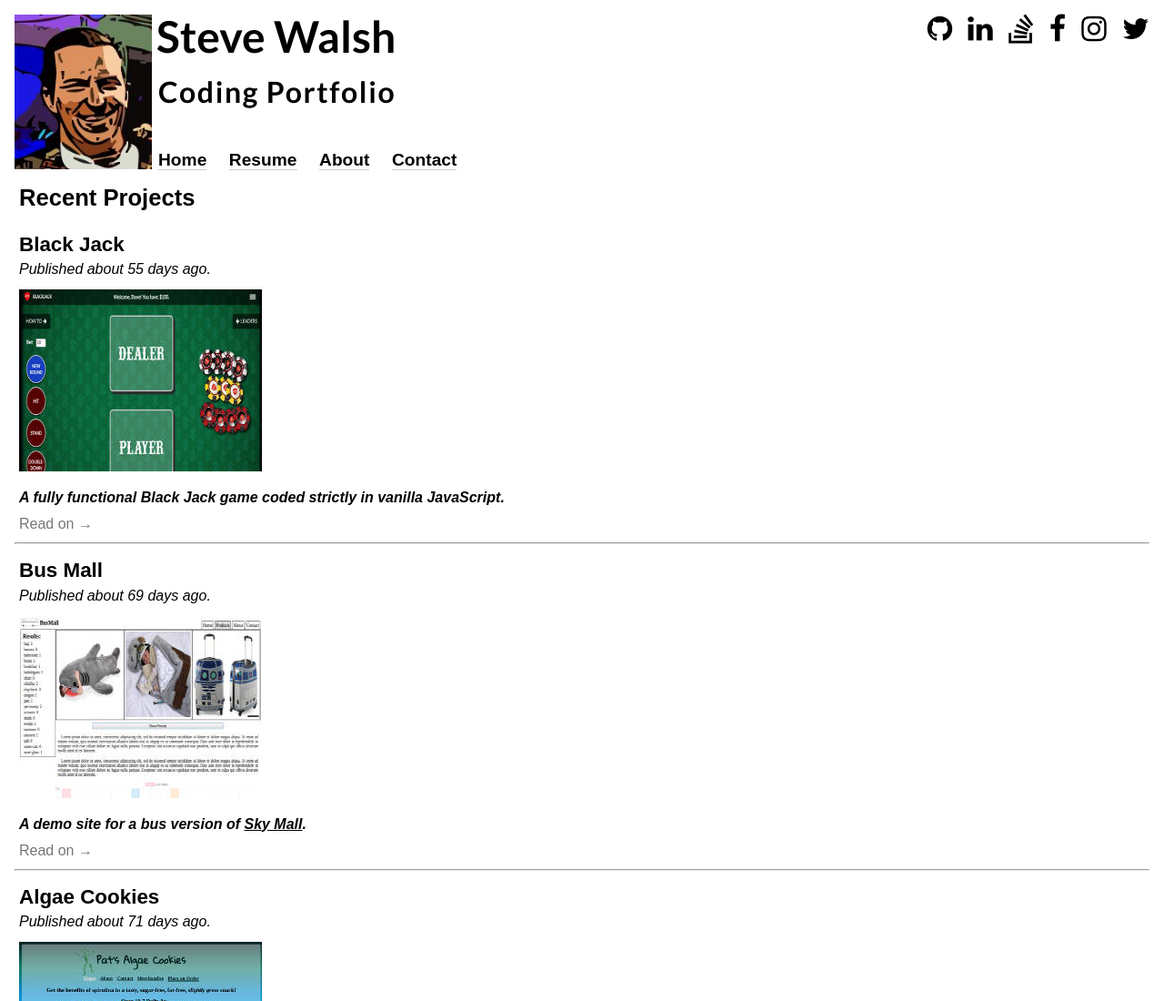
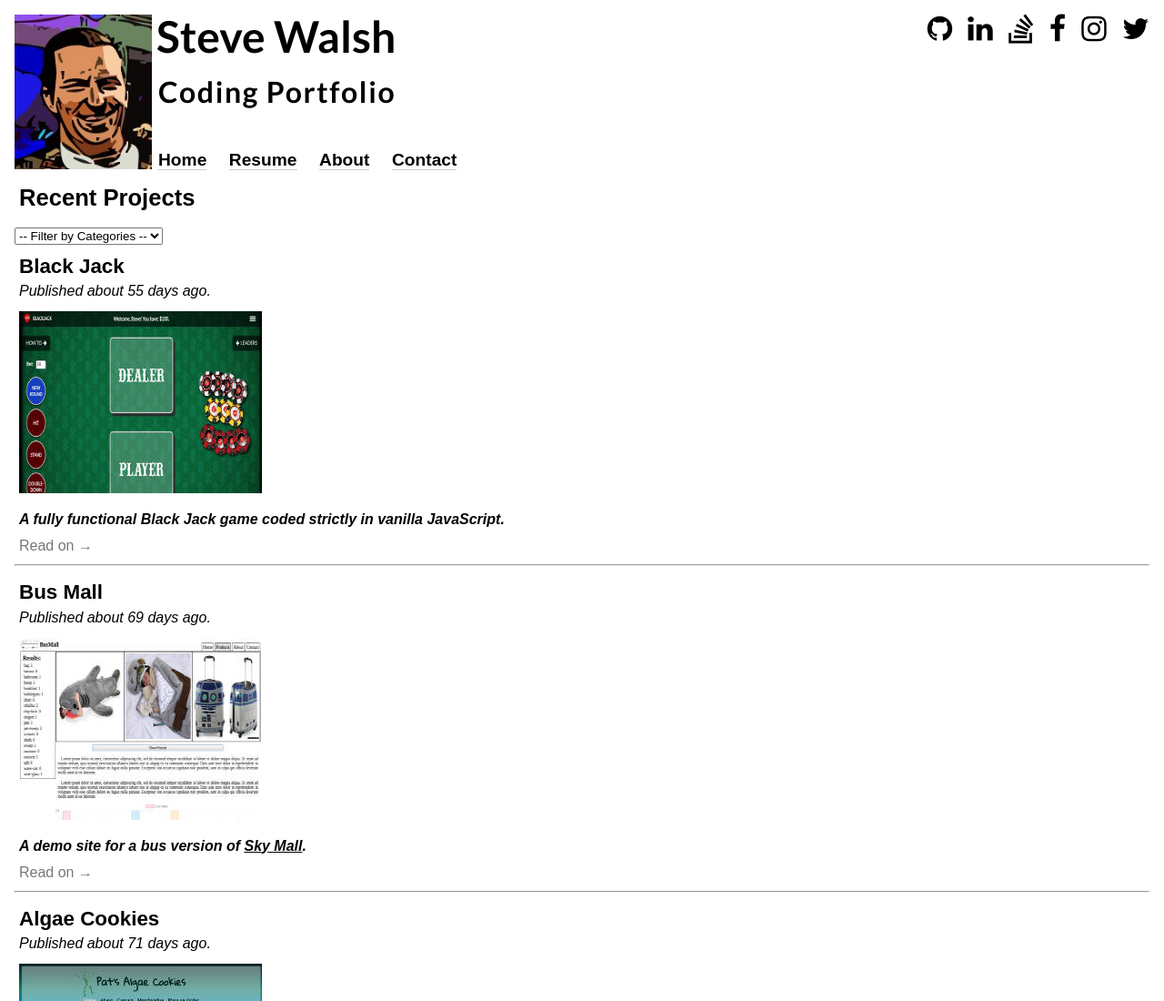
Before and after one commit to 0smium/301n5-portfolio, a plain HTML site: page index.html in a window 1280 px wide. Shown: the top 1100 px of the page at 91% size. Drawn offline with nearby package versions, Linux system fonts and the light colour scheme.

Commit message:
added categories to each project and populated filter with categories

```diff
--- a/index.html
+++ b/index.html
@@ -58,6 +58,9 @@
       <header>
         <h1>Recent Projects</h1>
       </header>
+      <select id="category-filter">
+        <option value="">-- Filter by Categories --</option>
+      </select>
       <article class="template" data-category="cat">
         <header>
           <h2>Title</h1>
--- a/js/app.js
+++ b/js/app.js
@@ -10,6 +10,7 @@ function Project (opts) {
   this.url = opts.url;
   this.imgUrl = opts.imgUrl;
   this.publishedOn = opts.publishedOn;
+  this.category = opts.category;
 }
 
 Project.prototype.toHtml = function() {
@@ -18,7 +19,7 @@ Project.prototype.toHtml = function() {
   $newProject.removeClass('template');
 
   if (!this.publishedOn) $newProject.addClass('draft');
-  // $newProject.data('category', this.category);  //!!Save for later.
+  $newProject.attr('data-category', this.category);
 
     // jQuery appends the DOM for properties above.
   $newProject.find('a').attr('href', this.url);
--- a/js/projects.js
+++ b/js/projects.js
@@ -6,27 +6,31 @@ var projectData = [
     description:  '<p>A basic resume/biographic page using vanilla JavaScript.</p><p>The page includes W3C validated semantic HTML5 and CSS.  It lets the reader play a simple JavaScript guessing game based on the content using basic <em>alerts</em> and <em>prompts</em>.</p>',
     url:          'https://0smium.github.io/bio_game/',
     imgUrl:       'images/bio_game.jpg',
-    publishedOn:  '2017-01-26'
+    publishedOn:  '2017-01-26',
+    category:     'Biographic'
   },
   {
     title:        'Algae Cookies',
     description:  '<p>A demo site for a ficticious "algae cookie" store.</p><p>The app populates demo projections data for various locations in Seattle.</p>',
     url:          'https://0smium.github.io/cookie-stand/',
     imgUrl:       'images/algae_cookies.jpg',
-    publishedOn:  '2017-03-02'
+    publishedOn:  '2017-03-02',
+    category:     'Demo'
   },
   {
     title:        'Bus Mall',
     description:  '<p>A demo site for a bus version of <em>Sky Mall</em>.</p><p>The app determines what products are most popular and charts the results using the Chart.js library.</p>',
     url:          'https://0smium.github.io/bus-mall/',
     imgUrl:       'images/bus_mall.jpg',
-    publishedOn:  '2017-03-04'
+    publishedOn:  '2017-03-04',
+    category:     'Demo'
   },
   {
     title:        'Black Jack',
     description:  '<p>A fully functional Black Jack game coded strictly in vanilla JavaScript.</p><p>This was a group project for the completion of Code 301.  It features a sleek, modern design and incorporates the abity to alter bets and double-down.  It also utilizes local storage for a basic leaderboard.</p>',
     url:          'https://0smium.github.io/BlackJack/',
     imgUrl:       'images/blackjack.jpg',
-    publishedOn:  '2017-03-18'
+    publishedOn:  '2017-03-18',
+    category:     'Games'
   },
 ];
--- a/js/tabView.js
+++ b/js/tabView.js
@@ -27,7 +27,21 @@ pageView.setTeasers = function() {
   });
 };
 
+pageView.populateFilters = function() {
+  $('article').not('.template').each(function() {
+    var category, optionTag;
+    // authorName = $(this).find('address a').text();
+    // optionTag = '<option value="' + authorName + '">' + authorName + '</option>';
+    // $('#author-filter').append(optionTag);
+    category = $(this).attr('data-category');
+    optionTag = '<option value="' + category + '">' + category + '</option>';
+    if ($('#category-filter option[value="' + category + '"]').length === 0) {
+      $('#category-filter').append(optionTag);
+    }
+  });
+};
 
 //Call the above function(s).
 pageView.handleMainNav();
 pageView.setTeasers();
+pageView.populateFilters();
```
